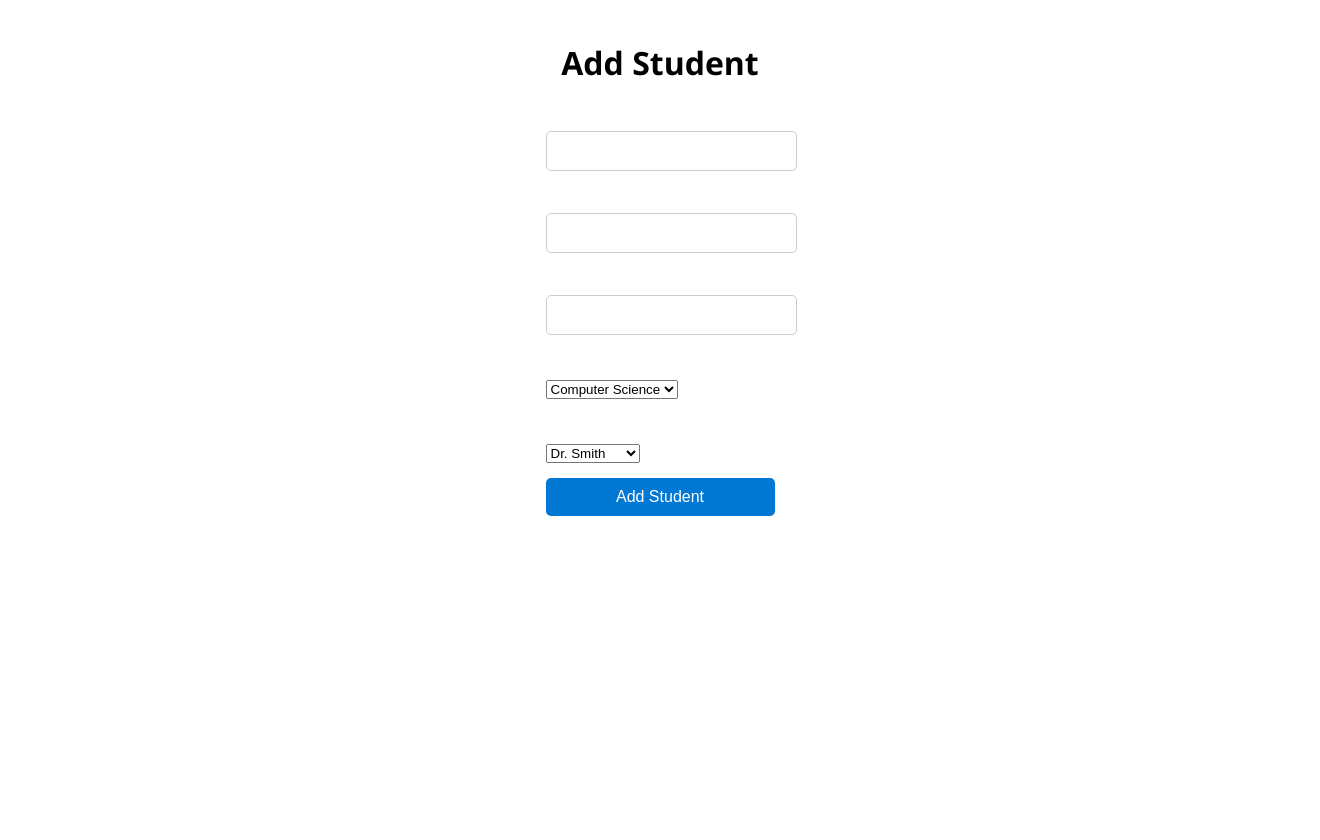
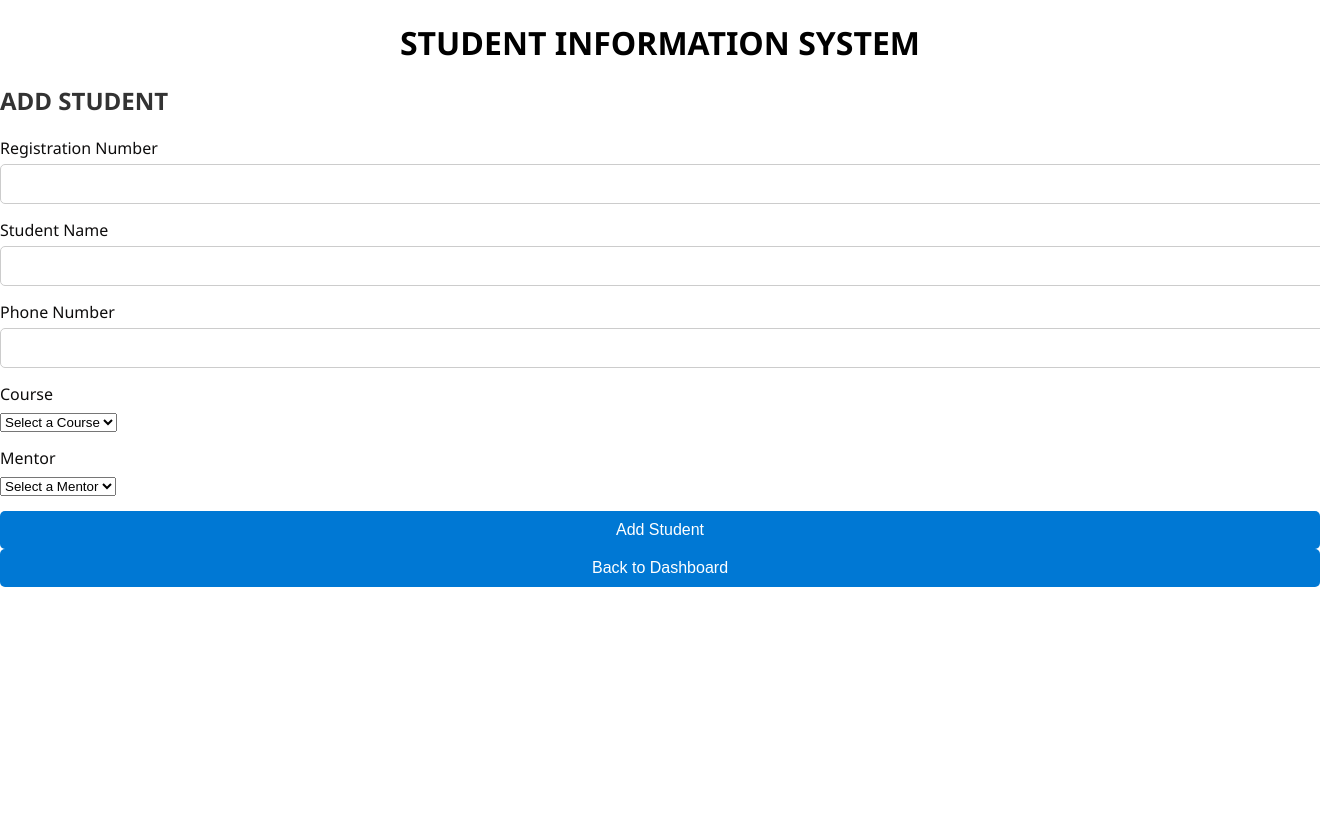
Before and after one commit to rakshiithaaa/student_information_system_old, a Flask app: page /add_student in a window 1320 px wide; the page is wider, and only the part inside the window is pictured. After the commit the page ends 587 px from the top of that part, so only its background shows below. Run offline with Flask 3, Linux system fonts and the light colour scheme; data that the repository does not hold is empty.

Commit message:
Update add_student.html

```diff
--- a/templates/add_student.html
+++ b/templates/add_student.html
@@ -6,40 +6,59 @@
   <title>Add Student</title>
   <link rel="stylesheet" href="{{ url_for('static', filename='css/styles.css') }}">
 </head>
-<body>
-  <div class="container">
-    <h1>Add Student</h1>
-    <form id="addStudentForm" action="/add_student" method="POST" enctype="multipart/form-data">
-      <div class="input-group">
-        <label for="reg_number">Register Number</label>
+<body class="body-add">
+
+  <div class="container-add">
+    <h1 class="page-title">STUDENT INFORMATION SYSTEM</h1>
+    <h2 class="sub-title">ADD STUDENT</h2>
+
+    <!-- Add Student Form -->
+    <form method="POST">
+      <div class="input-row">
+        <div class="input-group-add">
+          <label for="reg_number">Registration Number</label>
           <input type="text" id="reg_number" name="reg_number" required>
         </div>
-      <div class="input-group">
-        <label for="name">Name</label>
+        <div class="input-group-add">
+          <label for="name">Student Name</label>
           <input type="text" id="name" name="name" required>
         </div>
-      <div class="input-group">
+      </div>
+
+      <div class="input-row">
+        <div class="input-group-add">
           <label for="phone_number">Phone Number</label>
           <input type="text" id="phone_number" name="phone_number" required>
         </div>
-      <div class="input-group">
-        <label for="course_name">Course Name</label>
-        <select id="course_name" name="course_name" required>
-          <option value="Computer Science">Computer Science</option>
-          <option value="Mathematics">Mathematics</option>
-          <option value="Physics">Physics</option>
+        <div class="input-group-add">
+          <label for="course_name">Course</label>
+          <select name="course_name" id="course_name" required>
+            <option value="">Select a Course</option>
+            {% for department in departments %}
+              <option value="{{ department[1] }}">{{ department[1] }}</option>
+            {% endfor %}
           </select>
         </div>
-      <div class="input-group">
+      </div>
+
+      <div class="input-row">
+        <div class="input-group-add">
           <label for="mentor">Mentor</label>
-        <select id="mentor" name="mentor" required>
-          <option value="Dr. Smith">Dr. Smith</option>
-          <option value="Dr. Johnson">Dr. Johnson</option>
-          <option value="Dr. Brown">Dr. Brown</option>
+          <select name="mentor" id="mentor" required>
+            <option value="">Select a Mentor</option>
+            {% for department in departments %}
+              <option value="{{ department[2] }}">{{ department[2] }}</option>
+            {% endfor %}
           </select>
         </div>
-      <button type="submit">Add Student</button>
+      </div>
+
+      <div class="button-container-add">
+        <button type="submit" class="submit-button">Add Student</button>
+        <button type="button" class="cancel-button" onclick="window.location.href='/dashboard'">Back to Dashboard</button>
+      </div>
     </form>
   </div>
+
 </body>
 </html>
```
Lines whose indentation alone changed are shown as unchanged.
